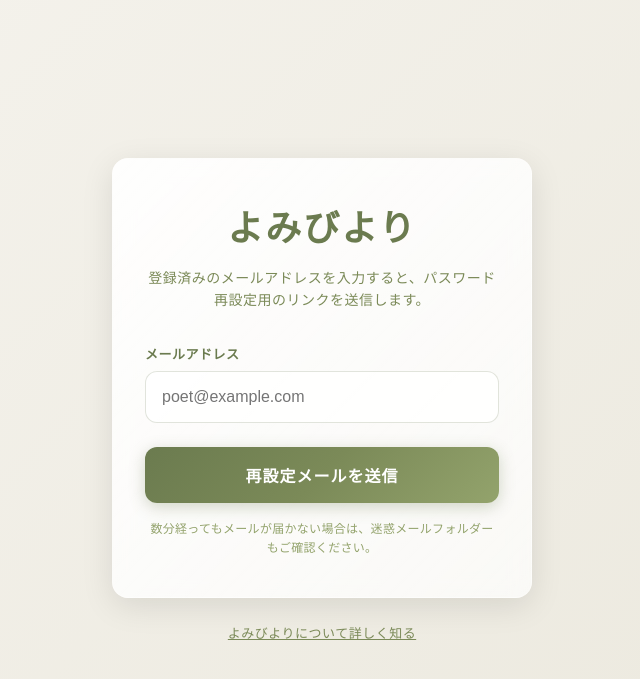
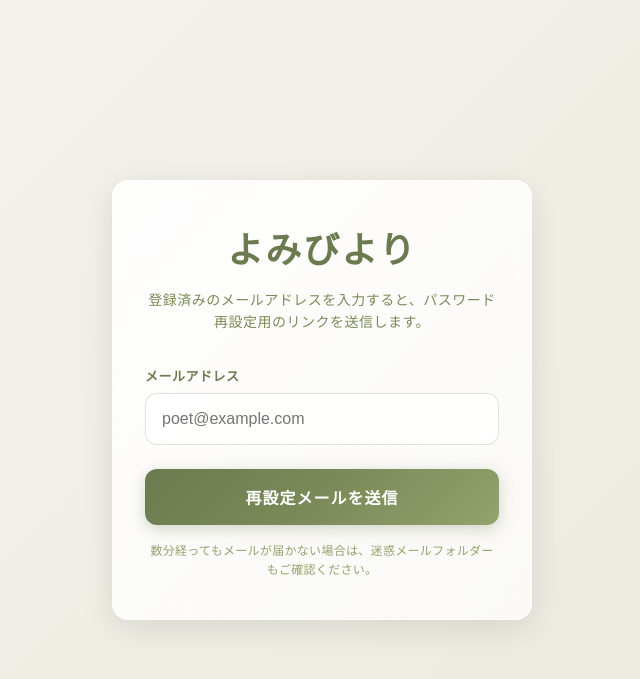
Before and after one commit to d-syoyu/yomibiyori, a FastAPI app: page /reset-password in a window 1280 px wide. Shown: the top 679 px of the page, without its empty margins (318-958 px from the left). Run offline with FastAPI, Linux system fonts and the light colour scheme.

Commit message:
refactor: remove unnecessary back link from password reset page
Removed the "よみびよりについて詳しく知る" (Learn more about Yomibiyori)
link from the password reset page as it's not needed in the authentication flow.

Also removed related CSS styles (.back-link) that are no longer used.

🤖 Generated with [Claude Code](https://claude.com/claude-code)

Co-Authored-By: Claude <noreply@anthropic.com>

```diff
--- a/app/templates/reset_password.html
+++ b/app/templates/reset_password.html
@@ -166,23 +166,6 @@
             right: 0;
         }
 
-        .back-link {
-            margin-top: 24px;
-            text-align: center;
-        }
-
-        .back-link a {
-            color: #7B8A58;
-            font-size: 13px;
-            text-decoration: underline;
-            letter-spacing: 0.5px;
-            transition: color 0.2s ease;
-        }
-
-        .back-link a:hover {
-            color: #6B7B4F;
-        }
-
         @media (max-width: 480px) {
             .card {
                 padding: 32px 24px;
@@ -224,10 +207,6 @@
                 セキュリティのため、他のサービスと同じパスワードは避けてください。
             </p>
         </section>
-    </div>
-
-    <div class="back-link">
-        <a href="https://yomibiyori.app" target="_blank" rel="noopener noreferrer">よみびよりについて詳しく知る</a>
     </div>
 
     <script>
```
